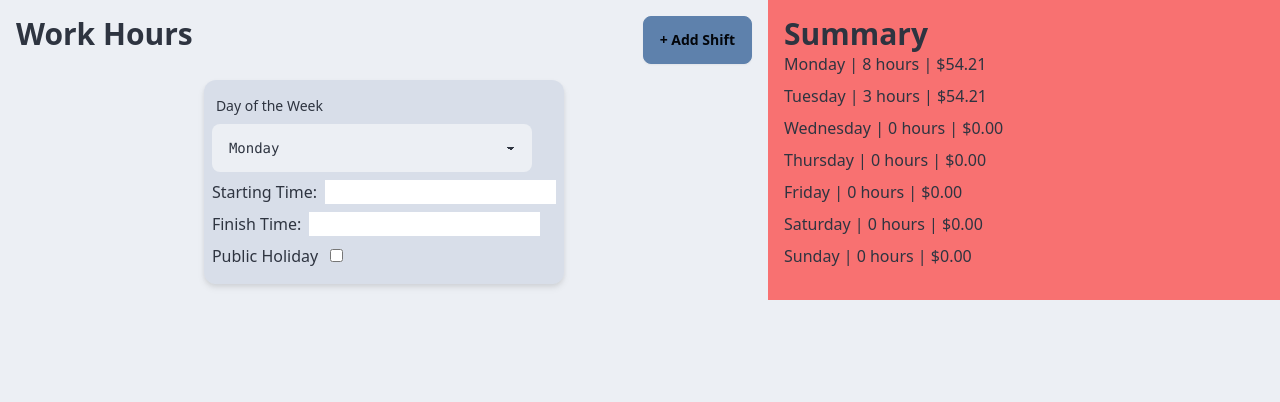
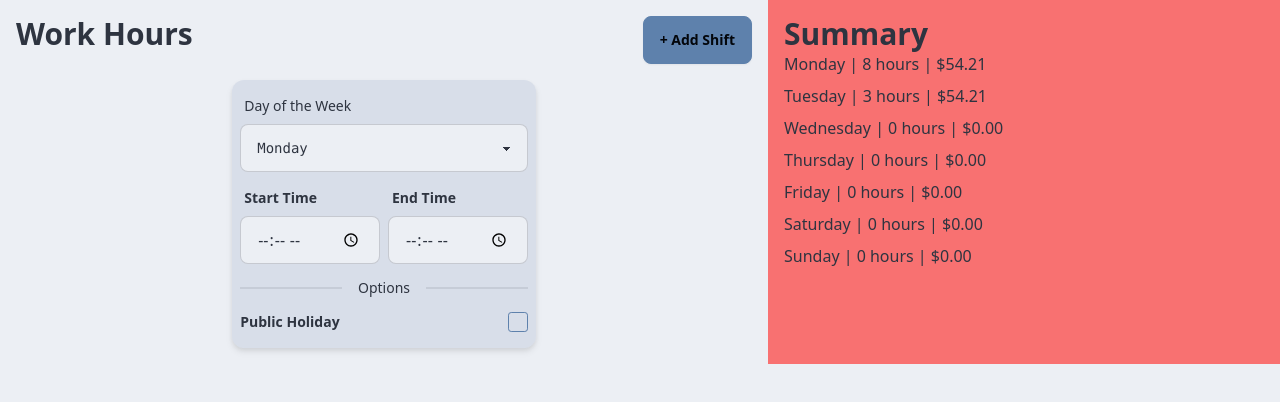
Before and after one commit to brbenham1/Paycalc, a React (Vite) app: page / in a window 1280 px wide. Both pictures are taken after a click on the button "+ Add Shift". Shown: the top 402 px of the page. Built offline with nearby package versions, Linux system fonts and the light colour scheme.

Commit message:
Modified input time and public holiday option in shift details

```diff
--- a/src/components/HoursForm.tsx
+++ b/src/components/HoursForm.tsx
@@ -38,7 +38,7 @@ export default function HoursForm() {
 					+ Add Shift
 				</button>
 			</div>
-			<div className="flex flex-wrap justify-center gap-4">
+			<div className="flex flex-col items-center gap-4">
 				{days.map((day) => (
 					<ShiftDetails />
 				))}
--- a/src/components/ShiftDetails.tsx
+++ b/src/components/ShiftDetails.tsx
@@ -8,7 +8,7 @@ export default function ShiftDetails() {
 					<div className="label">
 						<span className="label-text font-medium">Day of the Week</span>
 					</div>
-					<select className="select bg-primary-300 rounded-lg font-mono">
+					<select className="select select-bordered bg-primary-300 rounded-lg font-mono">
 						<option selected>Monday</option>
 						<option>Tuesday</option>
 						<option>Wednesday</option>
@@ -18,17 +18,40 @@ export default function ShiftDetails() {
 						<option>Sunday</option>
 					</select>
 				</label>
-				<div className="mb-2">
-					<label className="mr-2">Starting Time:</label>
-					<input type="text" name="startTime" />
+
+				<div className="mb-2 grid grid-cols-2 gap-2">
+					<label className="form-control w-full max-w-xs">
+						<div className="label">
+							<span className="label-text font-semibold">Start Time</span>
+						</div>
+						<input
+							type="time"
+							placeholder="Type here"
+							className="input input-bordered w-full max-w-xs rounded-lg"
+						/>
+					</label>
+					<label className="form-control w-full max-w-xs">
+						<div className="label">
+							<span className="label-text font-semibold">End Time</span>
+						</div>
+						<input
+							type="time"
+							className="input input-bordered w-full max-w-xs rounded-lg"
+						/>
+					</label>
 				</div>
-				<div className="mb-2">
-					<label className="mr-2">Finish Time:</label>
-					<input type="text" name="finishTime" />
-				</div>
-				<div className="mb-2">
-					<label className="mr-2">Public Holiday </label>
-					<input type="checkbox" name="publicHoliday" />
+				<p className="divider divider-primary-100 label-text font-medium">
+					Options
+				</p>
+				<div className="mb-2 flex items-center justify-between">
+					<label className="label-text mr-2 font-semibold">
+						Public Holiday{' '}
+					</label>
+					<input
+						className="checkbox checkbox-primary checkbox-sm"
+						type="checkbox"
+						name="publicHoliday"
+					/>
 				</div>
 			</form>
 		</div>
```
